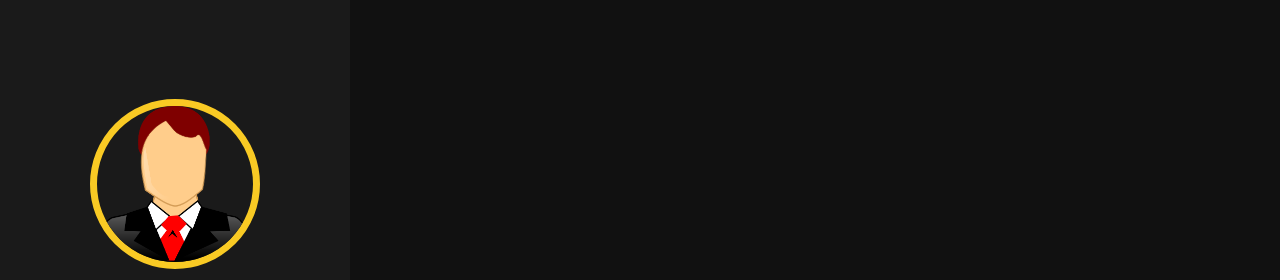
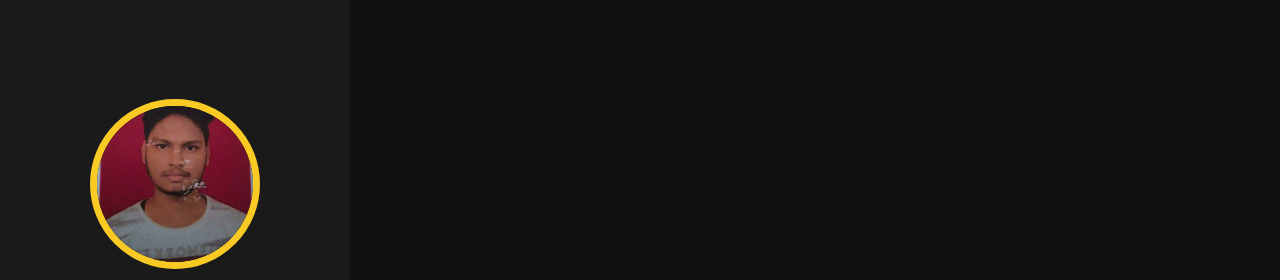
Before and after one commit to Ghanendra26/personal-portfolio, a plain HTML site: page index.html in a window 1280 px wide. Shown: the top 280 px of the page. Drawn offline with nearby package versions, Linux system fonts and the light colour scheme.

Commit message:
new commit

```diff
--- a/index.html
+++ b/index.html
@@ -20,7 +20,7 @@
 <header>
 
     <div class="user">
-        <img src="/images/bman.jpeng.png" alt="">
+        <img src="/images/my pic.jpg" alt="">
         <h3 class="name">Chitrabhanu Yadav</h3>
         <p class="post">front end developer</p>
     </div>
```
Also changed, not shown: images/my pic.jpg (added).
